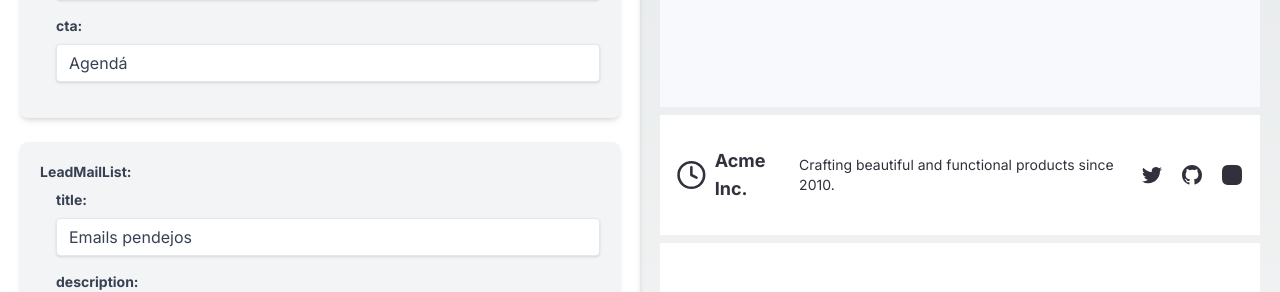
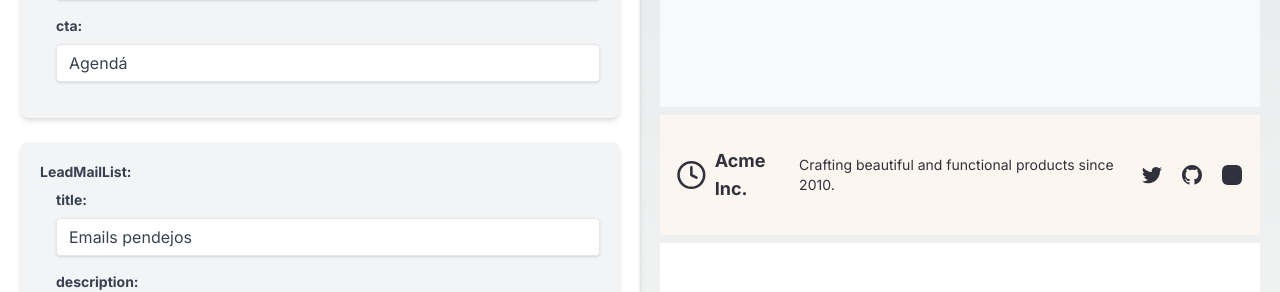
Before and after one commit to lucaford/nextjs-templates, a Next.js app: page /admin in a window 1280 px wide. Shown: the part 1038-1330 px from the top of the page. Built offline with nearby package versions, Linux system fonts and the light colour scheme; no server answers; sample sign-in values are in the browser's storage.

Commit message:
Update css

```diff
--- a/src/sections/footer/Footer.tsx
+++ b/src/sections/footer/Footer.tsx
@@ -24,7 +24,7 @@ export function Footer() {
   const t = useTranslations("Footer");
 
   return (
-    <footer className="bg-white text-[#30313D] py-8">
+    <footer className="bg-[#fbf6ef] text-[#30313D] py-8">
       <div className="container mx-auto px-4 flex flex-col md:flex-row items-center justify-between">
         <div className="flex items-center mb-4 md:mb-0">
           <svg
--- a/src/sections/me/AboutMe.tsx
+++ b/src/sections/me/AboutMe.tsx
@@ -6,7 +6,7 @@ const AboutMe = () => {
 
   return (
     <section className="bg-[#fbf6ef] w-full py-12 md:py-24 lg:py-32">
-      <div className="container grid grid-cols-1 gap-8 px-4 md:grid-cols-2 md:gap-12 md:px-6">
+      <div className="container grid grid-cols-1 gap-8 px-4 md:grid-cols-2 md:gap-12 md:px-6 mx-auto">
         <div className="flex items-center justify-center">
           <img
             src="about_me_dra.jpg"
```
